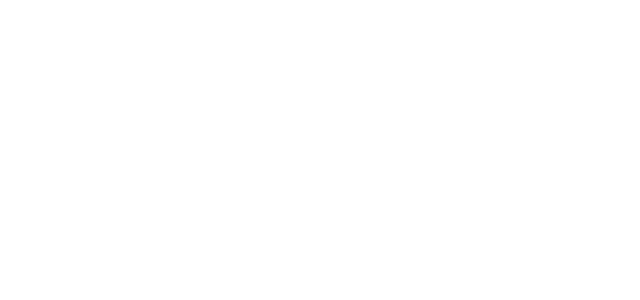
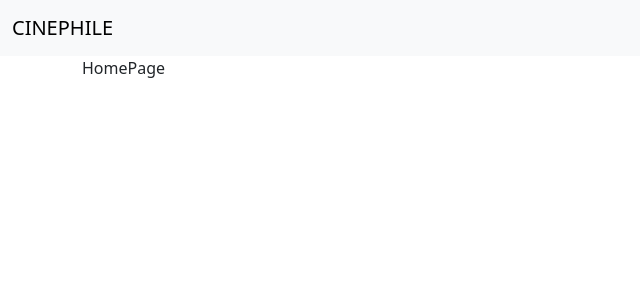
Before and after one commit to andreapanico12/webapp-react, a React (Vite) app: page / in a window 1280 px wide. Shown: the top 300 px of the page, without its empty margins (0-640 px from the left). Built offline with nearby package versions, Linux system fonts and the light colour scheme.

Commit message:
build: add base pages and DefaultLayout, set up routes in app

```diff
--- a/src/App.jsx
+++ b/src/App.jsx
@@ -1,13 +1,20 @@
-import { useState } from 'react'
+import HomePage from "./pages/HomePage"
+import Error404 from "./pages/Error404"
+import DefaultLayout from "./layouts/DefaultLayout"
+import { BrowserRouter, Route, Routes } from "react-router-dom"
+
+function App() {
 
 
-function App() {
-  const [count, setCount] = useState(0)
-
   return (
-    <>
-
-    </>
+    <BrowserRouter>
+    <Routes>
+      <Route element={<DefaultLayout/>}>
+        <Route path="/" element={<HomePage/>}/>
+        <Route path="*"element={<Error404/>}/>
+      </Route>
+    </Routes>
+    </BrowserRouter>
   )
 }
 
--- /dev/null
+++ b/src/components/Header.jsx
@@ -0,0 +1,17 @@
+import { Link } from "react-router-dom"
+
+function Header() {
+  return (
+    <header>
+      <nav className="navbar bg-body-tertiary">
+        <div className="container-fluid">
+          <Link className="navbar-brand" to='/'>CINEPHILE</Link>
+        </div>
+
+      </nav>
+
+    </header>
+  )
+}
+
+export default Header
--- /dev/null
+++ b/src/layouts/DefaultLayout.jsx
@@ -0,0 +1,19 @@
+import { Outlet } from "react-router-dom"
+import Header from "../components/Header"
+
+function DefaultLayout() {
+
+  return (
+    <>
+      <Header />
+
+      <main className="container">
+
+        <Outlet/>
+
+      </main>
+    </>
+  )
+}
+
+export default DefaultLayout
--- /dev/null
+++ b/src/pages/Error404.jsx
@@ -0,0 +1,11 @@
+
+
+function Error404() {
+  return (
+    <div>
+      Error404
+    </div>
+  )
+}
+
+export default Error404
--- /dev/null
+++ b/src/pages/HomePage.jsx
@@ -0,0 +1,11 @@
+
+
+function HomePage() {
+  return (
+    <div>
+      HomePage
+    </div>
+  )
+}
+
+export default HomePage
```
